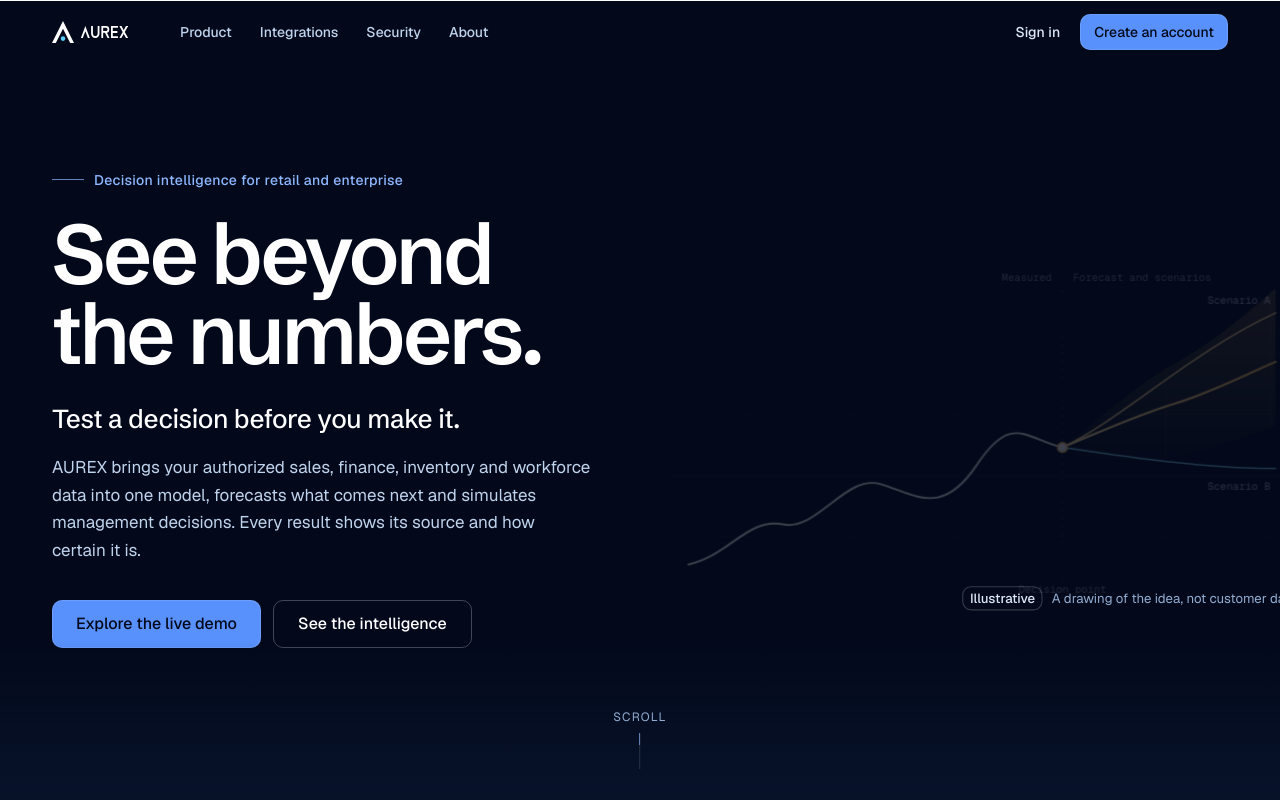
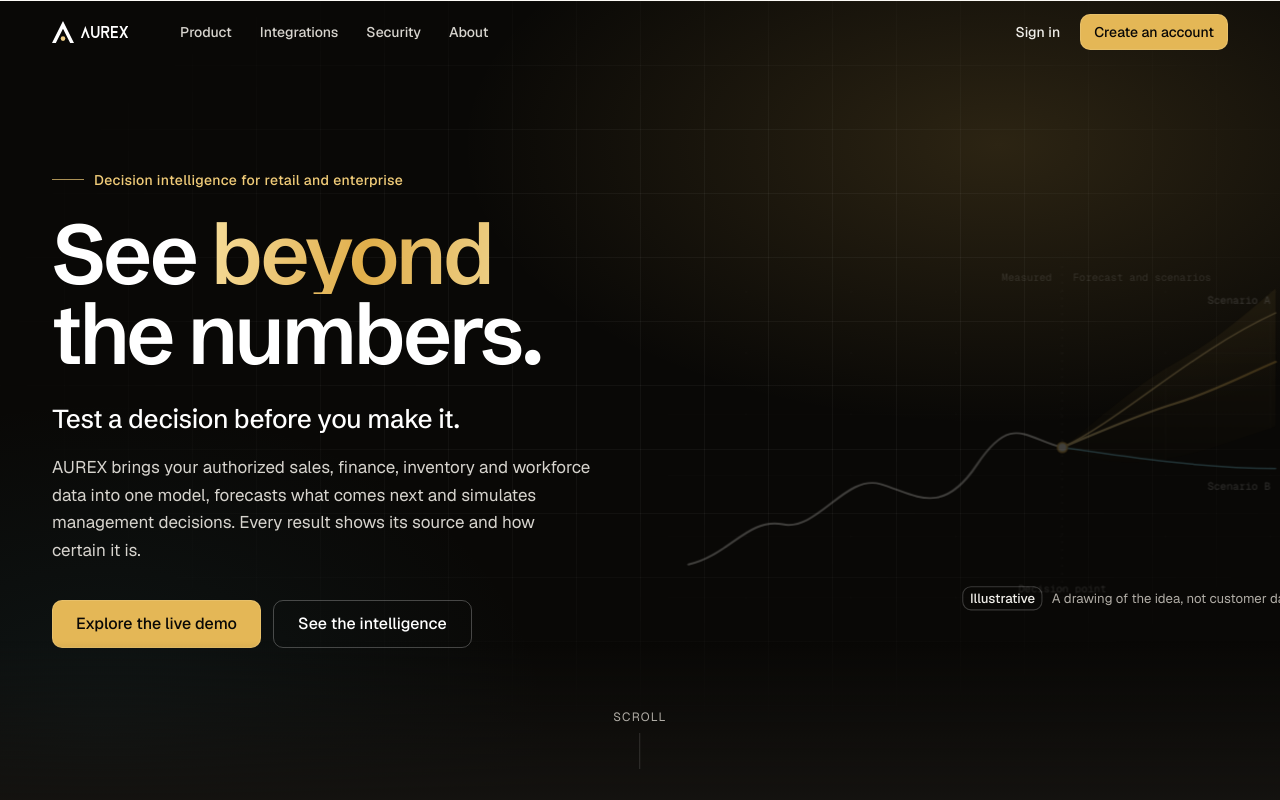
Before and after one commit to Lokendar08/aurex, a Next.js app in the folder frontend/: page / in a window 1280 px wide. Shown: the top 800 px of the page. Built offline with nearby package versions, Linux system fonts and the light colour scheme.

Commit message:
Refactor color variables and add motion utilities
Updated color definitions and added motion utility classes for animations.

```diff
--- a/frontend/src/app/globals.css
+++ b/frontend/src/app/globals.css
@@ -50,28 +50,32 @@
   --color-card-foreground: var(--card-foreground);
   --color-card: var(--card);
 
-  /* Brand scale (static, theme independent) */
-  --color-navy-50: oklch(0.97 0.012 255);
-  --color-navy-100: oklch(0.93 0.022 255);
-  --color-navy-200: oklch(0.86 0.04 256);
-  --color-navy-300: oklch(0.74 0.06 257);
-  --color-navy-400: oklch(0.58 0.08 258);
-  --color-navy-500: oklch(0.45 0.09 259);
-  --color-navy-600: oklch(0.36 0.085 260);
-  --color-navy-700: oklch(0.29 0.075 261);
-  --color-navy-800: oklch(0.235 0.06 262);
-  --color-navy-900: oklch(0.19 0.05 263);
-  --color-navy-950: oklch(0.145 0.04 264);
-  --color-brand-50: oklch(0.97 0.02 262);
-  --color-brand-100: oklch(0.93 0.045 262);
-  --color-brand-200: oklch(0.87 0.08 262);
-  --color-brand-300: oklch(0.78 0.12 262);
-  --color-brand-400: oklch(0.67 0.17 262);
-  --color-brand-500: oklch(0.585 0.2 262);
-  --color-brand-600: oklch(0.52 0.21 263);
-  --color-brand-700: oklch(0.45 0.19 264);
-  --color-brand-800: oklch(0.38 0.15 265);
-  --color-sky-accent: oklch(0.8 0.12 225);
+  /* Brand scale (static, theme independent).
+     "navy-*" keeps its historic class names but is now the obsidian ramp: warm charcoal, never pure black.
+     "brand-*" is champagne gold, the one accent colour. */
+  --color-navy-50: oklch(0.975 0.005 88);
+  --color-navy-100: oklch(0.945 0.007 88);
+  --color-navy-200: oklch(0.87 0.009 86);
+  --color-navy-300: oklch(0.75 0.011 84);
+  --color-navy-400: oklch(0.6 0.012 82);
+  --color-navy-500: oklch(0.46 0.012 80);
+  --color-navy-600: oklch(0.36 0.01 80);
+  --color-navy-700: oklch(0.29 0.008 80);
+  --color-navy-800: oklch(0.23 0.007 80);
+  --color-navy-900: oklch(0.185 0.006 80);
+  --color-navy-950: oklch(0.135 0.005 80);
+  --color-brand-50: oklch(0.98 0.02 92);
+  --color-brand-100: oklch(0.95 0.045 90);
+  --color-brand-200: oklch(0.91 0.08 88);
+  --color-brand-300: oklch(0.86 0.11 86);
+  --color-brand-400: oklch(0.8 0.125 84);
+  --color-brand-500: oklch(0.74 0.13 80);
+  --color-brand-600: oklch(0.62 0.12 75);
+  --color-brand-700: oklch(0.52 0.1 72);
+  --color-brand-800: oklch(0.43 0.08 70);
+  --color-sky-accent: oklch(0.86 0.1 86);
+  --color-ivory: oklch(0.985 0.006 88);
+  --color-ivory-deep: oklch(0.955 0.009 88);
 
   --radius-sm: calc(var(--radius) * 0.6);
   --radius-md: calc(var(--radius) * 0.8);
@@ -83,79 +87,86 @@
 }
 
 :root {
-  --background: oklch(0.995 0.002 255);
-  --foreground: oklch(0.19 0.05 263);
-  --card: oklch(1 0 0);
-  --card-foreground: oklch(0.19 0.05 263);
-  --popover: oklch(1 0 0);
-  --popover-foreground: oklch(0.19 0.05 263);
-  --primary: oklch(0.52 0.21 263);
-  --primary-foreground: oklch(0.99 0.005 255);
-  --secondary: oklch(0.96 0.012 255);
-  --secondary-foreground: oklch(0.235 0.06 262);
-  --muted: oklch(0.965 0.008 255);
-  --muted-foreground: oklch(0.47 0.035 258);
-  --accent: oklch(0.95 0.025 262);
-  --accent-foreground: oklch(0.235 0.06 262);
-  --destructive: oklch(0.56 0.21 25);
-  --success: oklch(0.58 0.14 155);
-  --warning: oklch(0.72 0.15 70);
-  --border: oklch(0.91 0.014 255);
-  --input: oklch(0.9 0.016 255);
-  --ring: oklch(0.585 0.2 262);
-  /* Chart palette: ordered for distinguishability, validated against white and navy surfaces */
-  --chart-1: oklch(0.52 0.21 263);
-  --chart-2: oklch(0.72 0.13 220);
-  --chart-3: oklch(0.36 0.085 260);
-  --chart-4: oklch(0.66 0.13 175);
-  --chart-5: oklch(0.74 0.15 70);
-  --chart-6: oklch(0.6 0.17 300);
+  /* Motion tokens */
+  --ease-out-expo: cubic-bezier(0.16, 1, 0.3, 1);
+  --ease-in-out-soft: cubic-bezier(0.65, 0, 0.35, 1);
+  --duration-micro: 160ms;
+  --duration-ui: 260ms;
+  --duration-reveal: 700ms;
+  --duration-story: 1000ms;
+  --background: oklch(0.985 0.006 88);
+  --foreground: oklch(0.19 0.006 80);
+  --card: oklch(0.995 0.004 88);
+  --card-foreground: oklch(0.19 0.006 80);
+  --popover: oklch(0.995 0.004 88);
+  --popover-foreground: oklch(0.19 0.006 80);
+  --primary: oklch(0.2 0.008 80);
+  --primary-foreground: oklch(0.99 0.006 90);
+  --secondary: oklch(0.955 0.009 88);
+  --secondary-foreground: oklch(0.23 0.007 80);
+  --muted: oklch(0.955 0.009 88);
+  --muted-foreground: oklch(0.46 0.012 80);
+  --accent: oklch(0.945 0.03 90);
+  --accent-foreground: oklch(0.23 0.007 80);
+  --destructive: oklch(0.55 0.2 27);
+  --success: oklch(0.56 0.13 158);
+  --warning: oklch(0.68 0.16 55);
+  --border: oklch(0.9 0.009 86);
+  --input: oklch(0.885 0.01 86);
+  --ring: oklch(0.62 0.12 75);
+  /* Chart palette: gold leads, then slate, charcoal, green, orange, plum; validated on ivory and obsidian */
+  --chart-1: oklch(0.55 0.11 72);
+  --chart-2: oklch(0.55 0.07 215);
+  --chart-3: oklch(0.3 0.01 80);
+  --chart-4: oklch(0.58 0.13 158);
+  --chart-5: oklch(0.68 0.16 55);
+  --chart-6: oklch(0.52 0.13 320);
   --radius: 0.625rem;
-  --sidebar: oklch(0.17 0.045 263);
-  --sidebar-foreground: oklch(0.93 0.015 255);
-  --sidebar-primary: oklch(0.67 0.17 262);
-  --sidebar-primary-foreground: oklch(0.99 0 0);
-  --sidebar-accent: oklch(0.25 0.06 262);
-  --sidebar-accent-foreground: oklch(0.99 0 0);
+  --sidebar: oklch(0.15 0.005 80);
+  --sidebar-foreground: oklch(0.93 0.008 86);
+  --sidebar-primary: oklch(0.8 0.125 84);
+  --sidebar-primary-foreground: oklch(0.16 0.005 80);
+  --sidebar-accent: oklch(0.23 0.007 80);
+  --sidebar-accent-foreground: oklch(0.99 0.004 88);
   --sidebar-border: oklch(1 0 0 / 9%);
-  --sidebar-ring: oklch(0.67 0.17 262);
+  --sidebar-ring: oklch(0.8 0.125 84);
 }
 
 .dark {
-  --background: oklch(0.145 0.04 264);
-  --foreground: oklch(0.95 0.01 255);
-  --card: oklch(0.19 0.05 263);
-  --card-foreground: oklch(0.95 0.01 255);
-  --popover: oklch(0.19 0.05 263);
-  --popover-foreground: oklch(0.95 0.01 255);
-  --primary: oklch(0.67 0.17 262);
-  --primary-foreground: oklch(0.145 0.04 264);
-  --secondary: oklch(0.235 0.06 262);
-  --secondary-foreground: oklch(0.95 0.01 255);
-  --muted: oklch(0.235 0.05 262);
-  --muted-foreground: oklch(0.74 0.04 257);
-  --accent: oklch(0.27 0.065 262);
-  --accent-foreground: oklch(0.95 0.01 255);
-  --destructive: oklch(0.7 0.19 22);
-  --success: oklch(0.72 0.15 155);
-  --warning: oklch(0.8 0.15 75);
+  --background: oklch(0.15 0.005 80);
+  --foreground: oklch(0.95 0.008 88);
+  --card: oklch(0.19 0.006 80);
+  --card-foreground: oklch(0.95 0.008 88);
+  --popover: oklch(0.19 0.006 80);
+  --popover-foreground: oklch(0.95 0.008 88);
+  --primary: oklch(0.82 0.115 86);
+  --primary-foreground: oklch(0.16 0.005 80);
+  --secondary: oklch(0.235 0.007 80);
+  --secondary-foreground: oklch(0.95 0.008 88);
+  --muted: oklch(0.235 0.007 80);
+  --muted-foreground: oklch(0.74 0.012 84);
+  --accent: oklch(0.27 0.02 85);
+  --accent-foreground: oklch(0.95 0.008 88);
+  --destructive: oklch(0.7 0.18 24);
+  --success: oklch(0.74 0.14 158);
+  --warning: oklch(0.78 0.15 60);
   --border: oklch(1 0 0 / 11%);
   --input: oklch(1 0 0 / 15%);
-  --ring: oklch(0.67 0.17 262);
-  --chart-1: oklch(0.67 0.17 262);
-  --chart-2: oklch(0.78 0.12 220);
-  --chart-3: oklch(0.86 0.04 256);
-  --chart-4: oklch(0.74 0.13 175);
-  --chart-5: oklch(0.8 0.15 75);
-  --chart-6: oklch(0.72 0.15 300);
-  --sidebar: oklch(0.12 0.035 264);
-  --sidebar-foreground: oklch(0.93 0.015 255);
-  --sidebar-primary: oklch(0.67 0.17 262);
-  --sidebar-primary-foreground: oklch(0.99 0 0);
-  --sidebar-accent: oklch(0.22 0.055 262);
-  --sidebar-accent-foreground: oklch(0.99 0 0);
+  --ring: oklch(0.82 0.115 86);
+  --chart-1: oklch(0.82 0.115 86);
+  --chart-2: oklch(0.76 0.08 215);
+  --chart-3: oklch(0.88 0.01 86);
+  --chart-4: oklch(0.76 0.13 158);
+  --chart-5: oklch(0.76 0.15 55);
+  --chart-6: oklch(0.72 0.13 320);
+  --sidebar: oklch(0.12 0.004 80);
+  --sidebar-foreground: oklch(0.93 0.008 86);
+  --sidebar-primary: oklch(0.82 0.115 86);
+  --sidebar-primary-foreground: oklch(0.16 0.005 80);
+  --sidebar-accent: oklch(0.21 0.006 80);
+  --sidebar-accent-foreground: oklch(0.99 0.004 88);
   --sidebar-border: oklch(1 0 0 / 9%);
-  --sidebar-ring: oklch(0.67 0.17 262);
+  --sidebar-ring: oklch(0.82 0.115 86);
 }
 
 @layer base {
@@ -194,8 +205,10 @@
 }
 
 /* ---- marketing ---- */
-/* Public website only. One orchestrated entrance (the hero decision ledger); everything else moves
-   only in response to the visitor. Disabled entirely under prefers-reduced-motion. */
+/* Public website only. A small set of orchestrated moments (hero entrance, word reveals, the scroll-pinned
+   intelligence journey); everything else moves only in response to the visitor.
+   Content is always in the HTML: hidden "pre-reveal" states apply only when scripting is enabled and the
+   visitor has not asked for reduced motion, and a reveal that never fires is released by a timeout. */
 @keyframes mk-rise {
   from {
     opacity: 0;
@@ -207,13 +220,138 @@
   }
 }
 
+@keyframes mk-draw {
+  from {
+    stroke-dashoffset: 1;
+  }
+  to {
+    stroke-dashoffset: 0;
+  }
+}
+
+@keyframes mk-pulse {
+  0%,
+  100% {
+    opacity: 0.55;
+    transform: scale(1);
+  }
+  50% {
+    opacity: 0;
+    transform: scale(2.6);
+  }
+}
+
+@keyframes mk-drift {
+  from {
+    background-position: 0 0;
+  }
+  to {
+    background-position: 0 -64px;
+  }
+}
+
 @utility mk-rise {
-  animation: mk-rise 700ms cubic-bezier(0.22, 1, 0.36, 1) both;
+  animation: mk-rise 700ms var(--ease-out-expo) both;
   animation-delay: calc(var(--mk-i, 0) * 110ms + 150ms);
 }
 
+/* Fine grid + grain for atmospheric dark surfaces */
+@utility mk-grid {
+  background-image:
+    linear-gradient(to right, oklch(1 0 0 / 0.045) 1px, transparent 1px),
+    linear-gradient(to bottom, oklch(1 0 0 / 0.045) 1px, transparent 1px);
+  background-size: 64px 64px;
+  mask-image: radial-gradient(ellipse 75% 70% at 55% 40%, #000 30%, transparent 78%);
+}
+
+@utility mk-glow {
+  background:
+    radial-gradient(ellipse 60% 50% at 78% 18%, oklch(0.8 0.125 84 / 0.16), transparent 70%),
+    radial-gradient(ellipse 50% 60% at 8% 92%, oklch(0.55 0.07 215 / 0.12), transparent 70%);
+}
+
+@utility mk-gold-text {
+  background-image: linear-gradient(100deg, oklch(0.9 0.09 90), oklch(0.78 0.13 82) 55%, oklch(0.86 0.1 88));
+  -webkit-background-clip: text;
+  background-clip: text;
+  color: transparent;
+}
+
+@utility mk-draw {
+  stroke-dasharray: 1;
+  stroke-dashoffset: 1;
+  animation: mk-draw 1800ms var(--ease-in-out-soft) both;
+  animation-delay: calc(var(--mk-d, 0) * 1ms + 300ms);
+}
+
+@keyframes mk-scroll {
+  0% {
+    transform: translateY(-100%);
+  }
+  70%,
+  100% {
+    transform: translateY(300%);
+  }
+}
+
+@utility mk-scroll-dot {
+  animation: mk-scroll 2.2s var(--ease-in-out-soft) infinite;
+}
+
+@utility mk-pulse {
+  transform-box: fill-box;
+  transform-origin: center;
+  animation: mk-pulse 2.8s ease-out infinite;
+}
+
+/* Scroll reveals (see components/motion/reveal.tsx) */
+@media (scripting: enabled) and (prefers-reduced-motion: no-preference) {
+  [data-reveal] {
+    transition:
+      opacity var(--duration-reveal) var(--ease-out-expo),
+      transform var(--duration-reveal) var(--ease-out-expo);
+    transition-delay: calc(var(--d, 0) * 1ms);
+  }
+  [data-reveal="idle"] {
+    opacity: 0;
+    transform: translateY(18px);
+  }
+  [data-reveal="in"] {
+    opacity: 1;
+    transform: none;
+  }
+  .wr .wr-w {
+    display: inline-block;
+    transition:
+      opacity var(--duration-reveal) var(--ease-out-expo),
+      transform var(--duration-reveal) var(--ease-out-expo),
+      filter var(--duration-reveal) var(--ease-out-expo);
+    transition-delay: calc(var(--i, 0) * 55ms + var(--d, 0) * 1ms);
+  }
+  .wr[data-reveal="idle"] {
+    opacity: 1;
+    transform: none;
+  }
+  .wr[data-reveal="idle"] .wr-w {
+    opacity: 0;
+    transform: translateY(0.5em);
+    filter: blur(6px);
+  }
+  .wr[data-reveal="in"] .wr-w {
+    opacity: 1;
+    transform: none;
+    filter: none;
+  }
+}
+
 @media (prefers-reduced-motion: reduce) {
-  .mk-rise {
+  .mk-rise,
+  .mk-draw,
+  .mk-pulse,
+  .mk-scroll-dot {
     animation: none;
   }
+  .mk-draw {
+    stroke-dashoffset: 0;
+  }
 }
```
